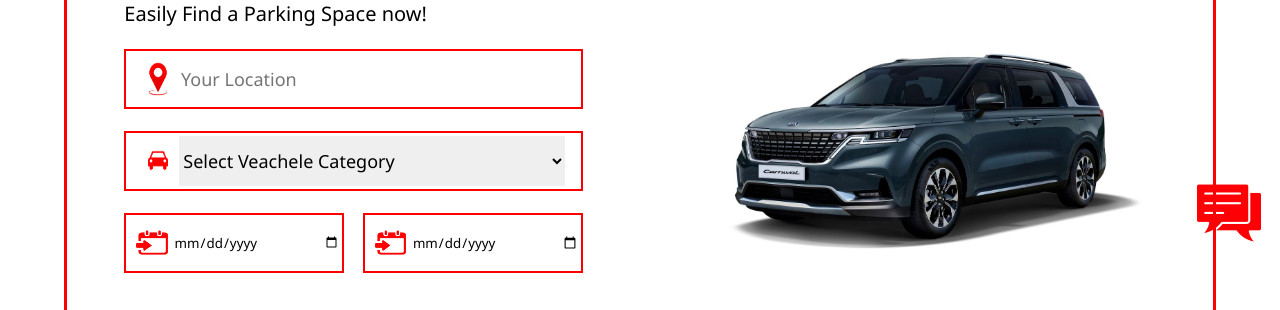
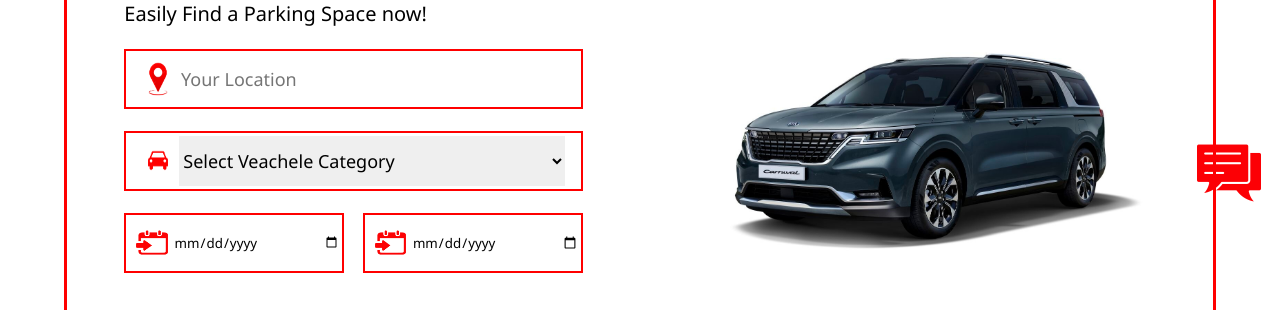
Before and after one commit to mohsinrazamadani19/spotfinder.app, a plain HTML site: page index.html in a window 1280 px wide. Shown: the part 288-598 px from the top of the page. Drawn offline with Linux system fonts and the light colour scheme.

Commit message:
spotfinder4

```diff
--- a/style.css
+++ b/style.css
@@ -884,7 +884,7 @@ select {
     width: 5%;
     margin: 0;
     margin-left: 92%;
-    margin-bottom: 130vh;
+    margin-bottom: 140vh;
 
 }
 
```
